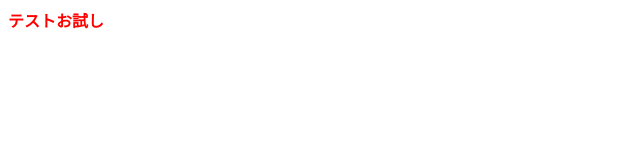
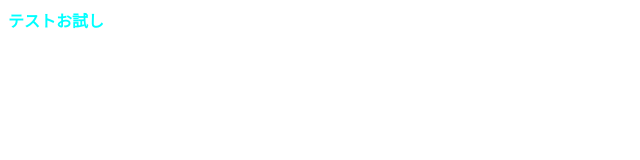
Before and after one commit to re-n011/231205053-git-workshop, a plain HTML site: page index.html in a window 1280 px wide. Shown: the whole page, without its empty margins (0-640 px from the left). Drawn offline with Linux system fonts and the light colour scheme.

Commit message:
Update index.html

```diff
--- a/index.html
+++ b/index.html
@@ -5,6 +5,6 @@
     <title>タイトル</title>
   </head>
   <body>
-    <strong style="color:red">テストお試し</strong>
+    <strong style="color:cyan">テストお試し</strong>
   </body>
 </html>
```
